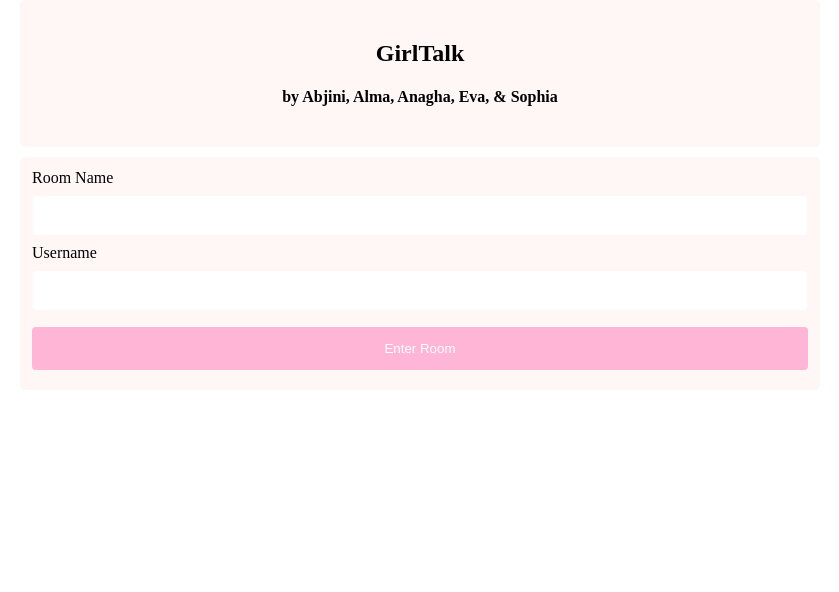
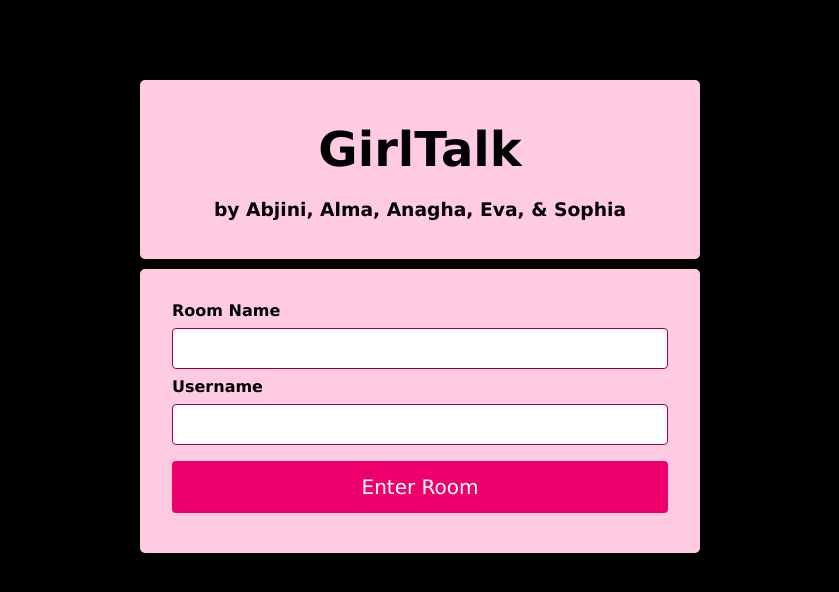
Before and after one commit to 465497achatt/Software-Design-Final-Project, a Django app: page / in a window 1280 px wide. Shown: the top 592 px of the page, without its empty margins (220-1059 px from the left). Run offline with Django 5.2, Linux system fonts and the light colour scheme.

Commit message:
Update home.html

```diff
--- a/djangochat/templates/home.html
+++ b/djangochat/templates/home.html
@@ -3,19 +3,24 @@
 <head>
 <meta name="viewport" content="width=device-width, initial-scale=1">
 <style>
+
 body {
   margin: 0 auto;
   max-width: 800px;
   padding: 0 20px;
+  background-color: #000000;
 }
 
 .container {
-  border: 2px solid #fff7f6 ;
-  background-color: #fff7f6 ;
+  border: 2px solid #FFCBE3 ;
+  background-color: #FFCBE3 ;
   border-radius: 5px;
-  padding: 10px;
+  padding: 30px;
   margin: 10px 0;
+  margin-left: 120px;
+  margin-right: 120px;
 }
+
 
 .darker {
   border-color: #fff7f6;
@@ -26,6 +31,7 @@ body {
   content: "";
   clear: both;
   display: table;
+  background-color: #fff7f6;
 }
 
 .container img {
@@ -56,8 +62,8 @@ body {
 <body>
 
 <div align="center">
-    <h2>GirlTalk</h2>
-    <h4>by Abjini, Alma, Anagha, Eva, & Sophia</h4>
+    <h1 style="font-family: Verdana, sans-serif"><font size="60">GirlTalk</font></h1>
+    <h3 style="font-family: Verdana, sans-serif">by Abjini, Alma, Anagha, Eva, & Sophia</h3>
 </div>
 
 
@@ -68,38 +74,44 @@ body {
     padding: 12px 20px;
     margin: 8px 0;
     display: inline-block;
-    border: 1px solid #fff7f6 ;
+    border: 1px solid #9A0046 ;
     border-radius: 4px;
     box-sizing: border-box;
+    font-family: Verdana, sans-serif;
     }
 
     input[type=submit] {
     width: 100%;
-    background-color: #ffb6d6;
+    background-color: #EF006D;
     color: white;
     padding: 14px 20px;
     margin: 8px 0;
     border: none;
     border-radius: 4px;
     cursor: pointer;
+    font-family: Verdana, sans-serif;
+    font-size: 20px;
     }
 
     input[type=submit]:hover {
-    background-color: #ff90c1;
+    background-color: #9A0046;
     }
 
     div {
     border-radius: 5px;
-    background-color: #fff7f6 ;
+    background-color: #FFCBE3 ;
     padding: 20px;
+    margin-top: 80px;
+    margin-left: 120px;
+    margin-right: 120px;
     }
     </style>
 
     <form id="post-form" method="POST" action="checkview">
         {% csrf_token %}
-        <label>Room Name</label>
+        <label style="font-family: Verdana, sans-serif"><b>Room Name</b></label>
         <input type="text" name="room_name" id="room_name" width="100px" />
-        <label>Username</label>
+        <label style="font-family: Verdana, sans-serif"><b>Username</b></label>
         <input type="text" name="username" id="username" width="100px" />
         <input type="submit" value="Enter Room">
     </form>
```
